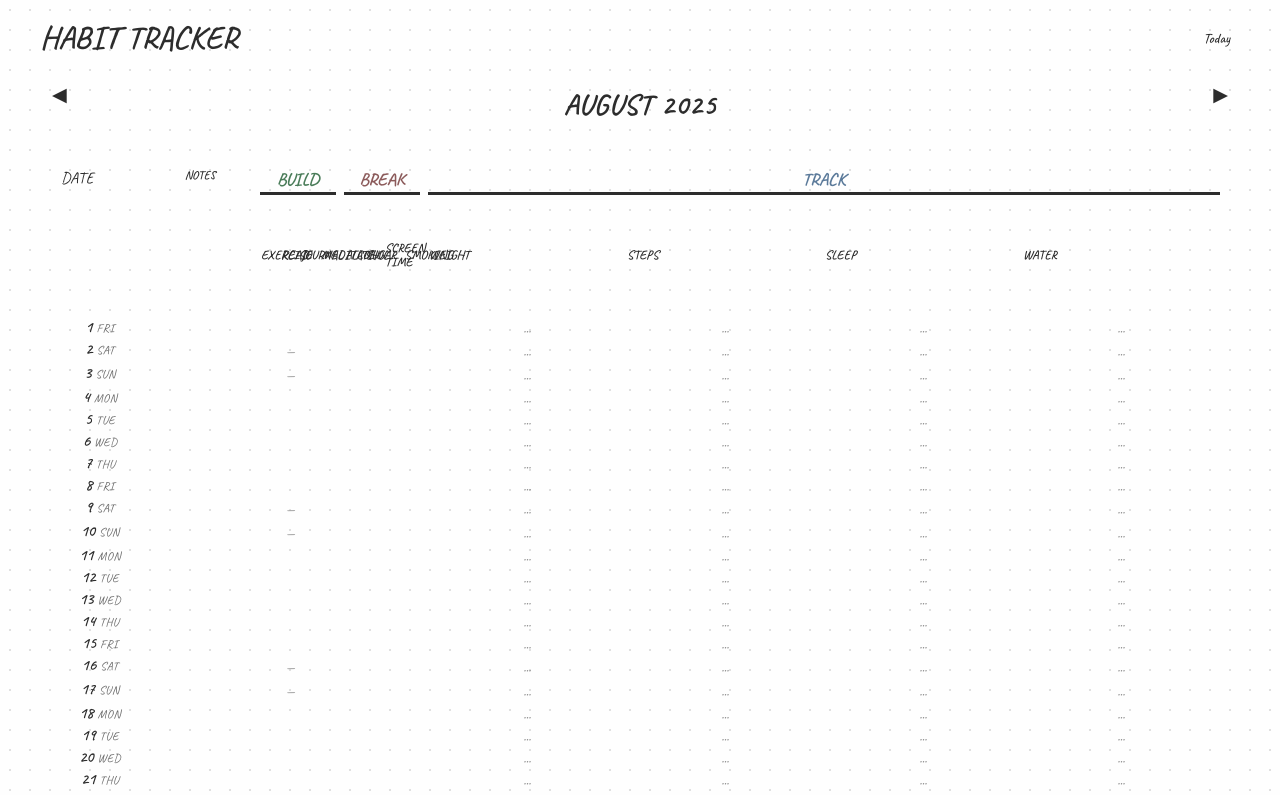
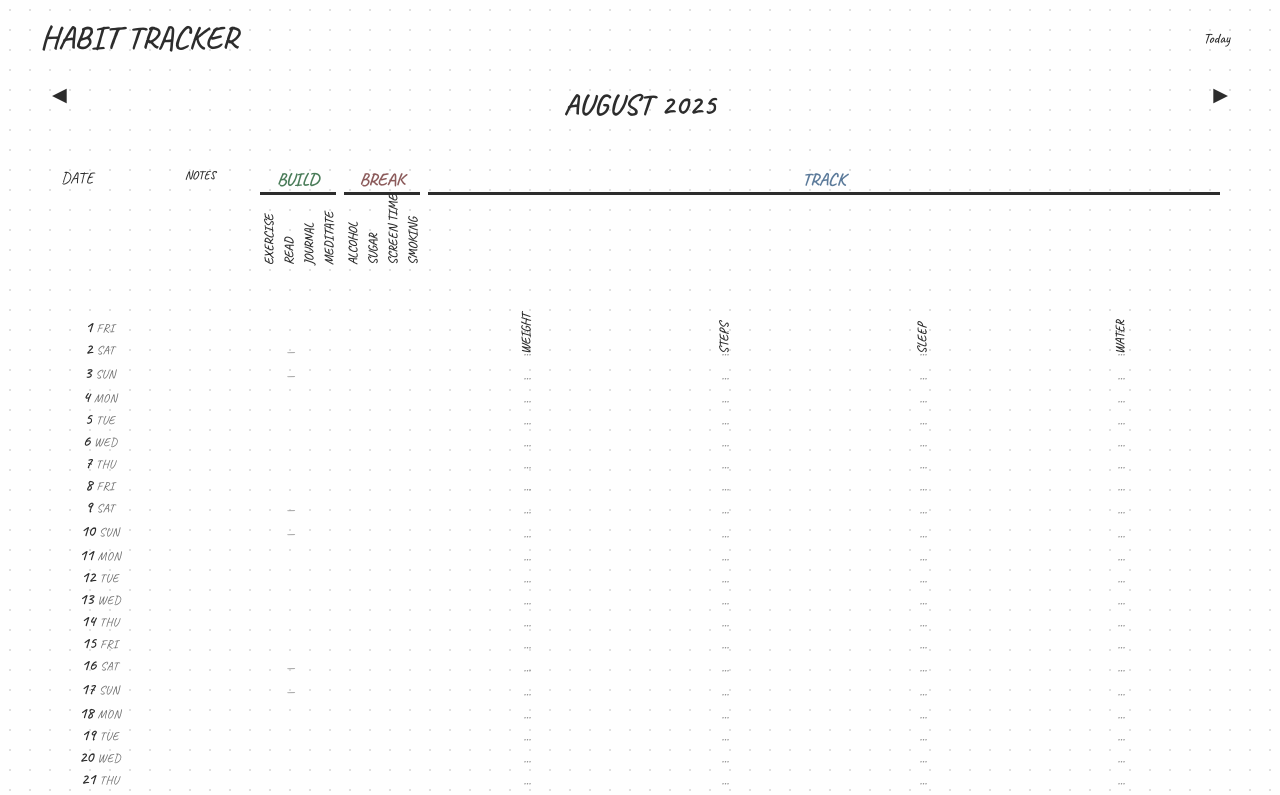
Before and after one commit to thanson00/HabitTracker, a React (Vite) app: page / in a window 1280 px wide. Shown: the top 795 px of the page. Built offline with nearby package versions, Linux system fonts and the light colour scheme.

Commit message:
feat: unwrap text to single line and add -90 degree rotation

```diff
--- a/src/index.css
+++ b/src/index.css
@@ -249,6 +249,8 @@ button:focus-visible {
   border-left: none;
   border-right: none;
   position: relative;
+  white-space: nowrap;
+  transform: rotate(-90deg);
 }
 
 /* Habit headers */
```
